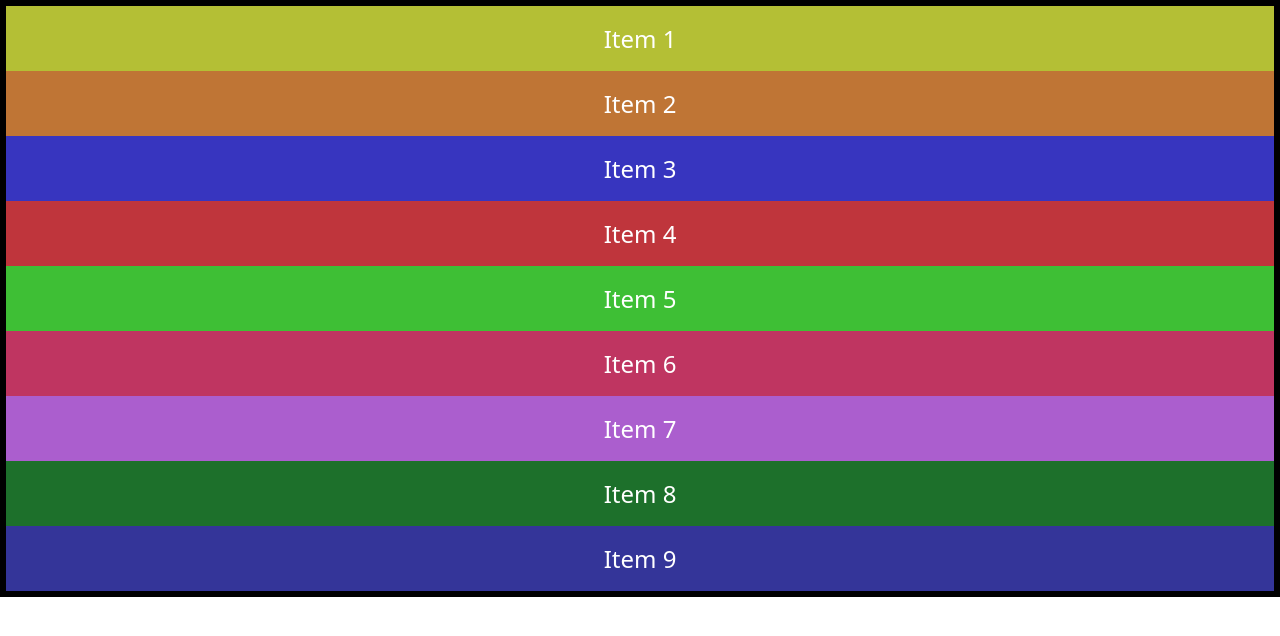
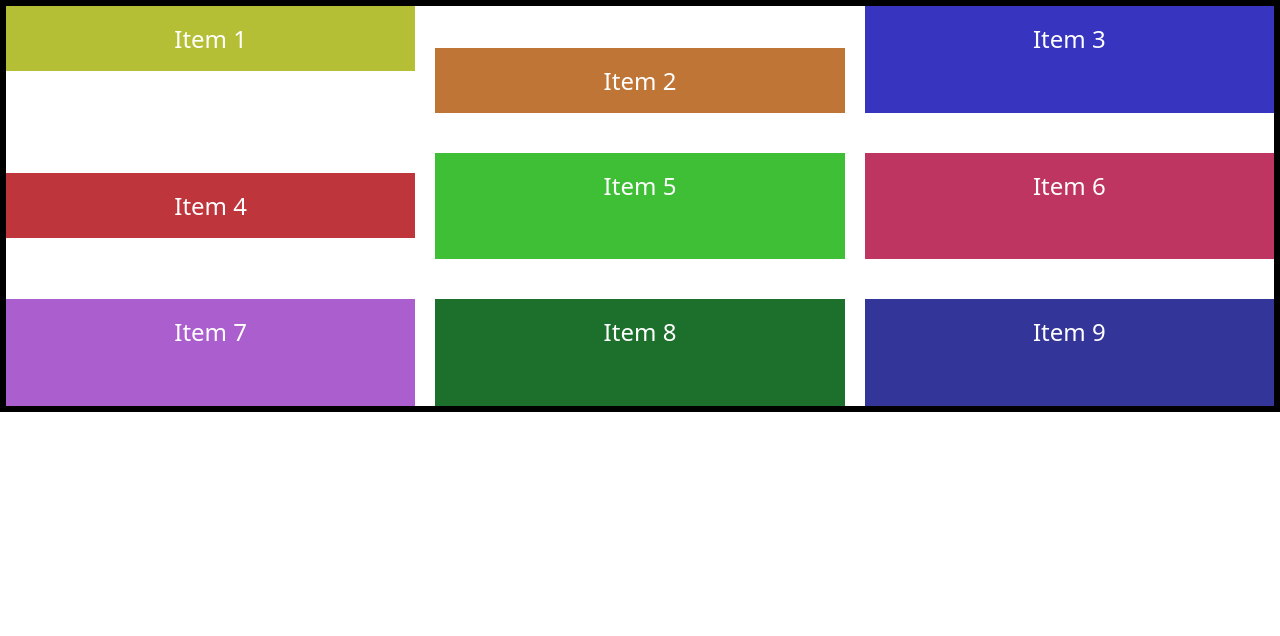
Before and after one commit to callmeskyy111/CSS-Grid, a plain HTML site: page index.html in a window 1280 px wide. Drawn offline with Linux system fonts and the light colour scheme.

Commit message:
row/coumn gaps

```diff
--- a/styles.css
+++ b/styles.css
@@ -6,6 +6,19 @@
 
 .container {
   border: 6px solid black;
+  display: grid;
+  /* grid-template-columns: 200px 200px 200px; */
+  /* grid-template-columns: repeat(6, 200px); */
+  /* grid-template-columns: 1fr 2fr 1fr; */
+  /* grid-template-columns: repeat(3, minmax(200px, 1fr)); */
+  height: 400px;
+
+  /* grid-template-rows: repeat(3,1fr); */
+  grid-template: repeat(3, 1fr) / repeat(3, minmax(200px, 1fr));
+  /* column-gap: 20px;
+  row-gap: 30px; */
+
+  gap: 40px 20px;
 }
 
 .grid-item {
```
